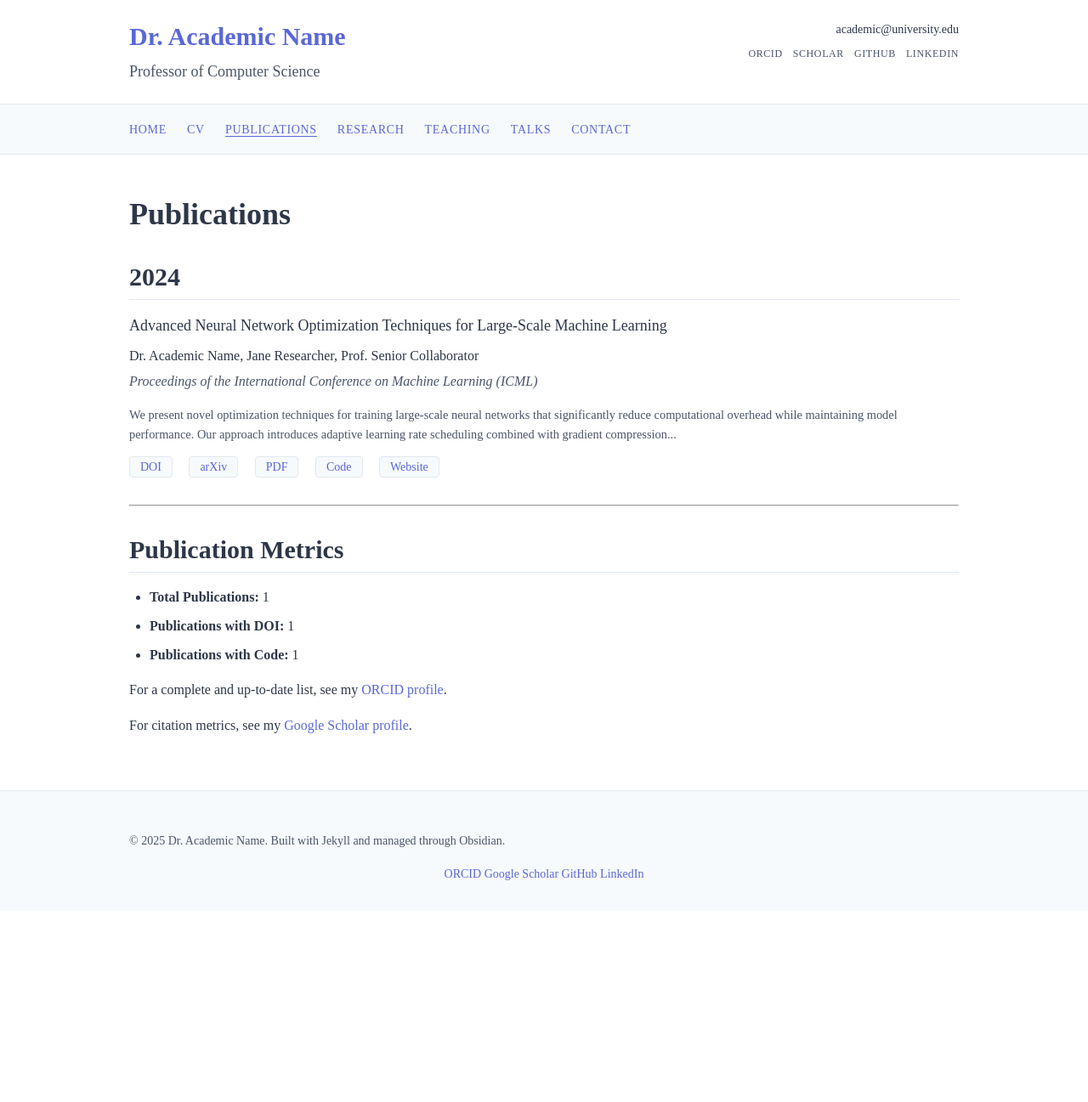
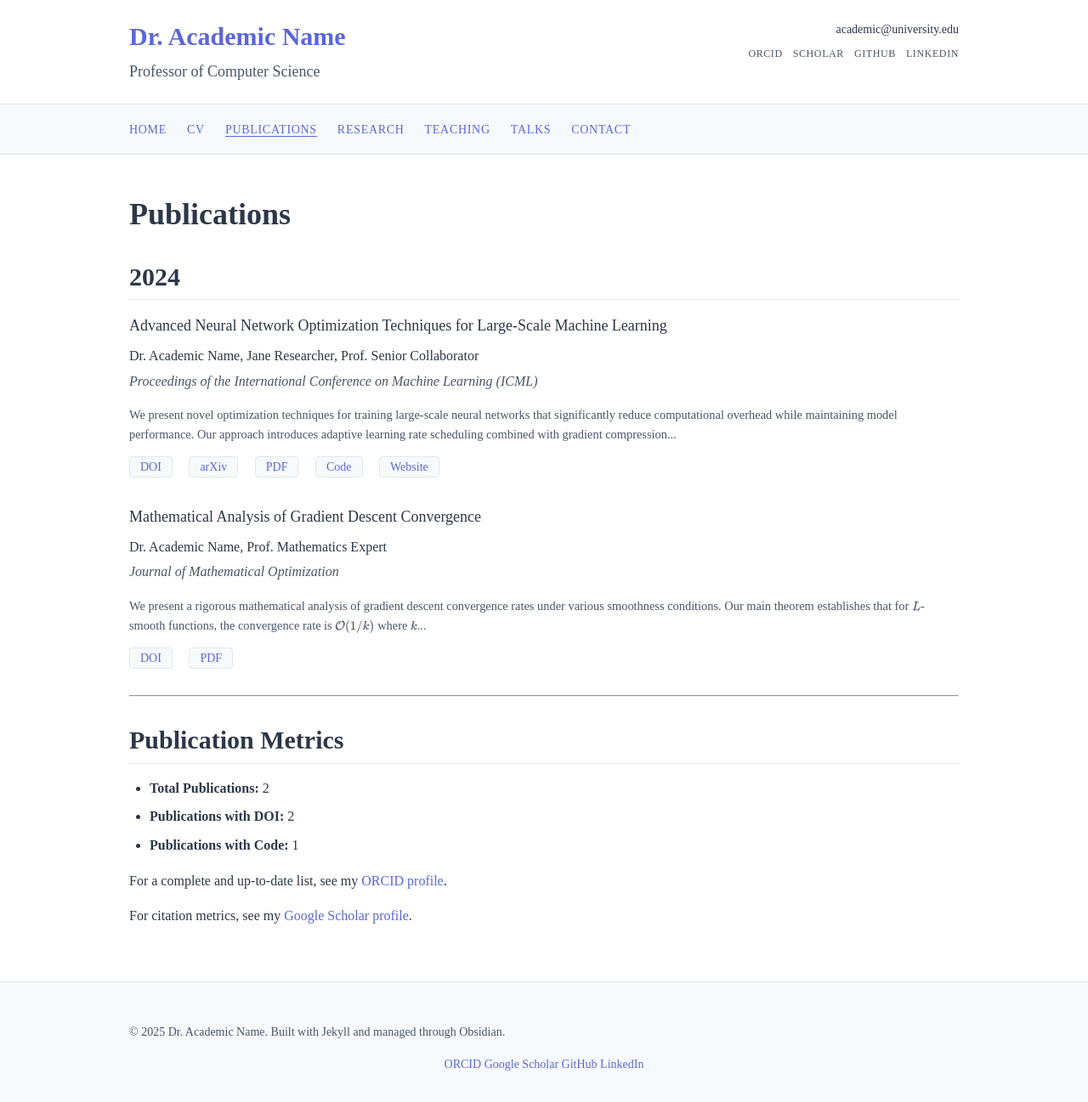
Before and after one commit to mechanicpanic/academic-website, a Jekyll site: the page built from vault/_pages/publications.md, in a window 1280 px wide. Shown: the whole page at 85% size. Built offline with Jekyll 4.4.1, drawn with Linux system fonts in a browser that asks for light colours; some web fonts are replaced; before the commit the page ends 1072 px from its top, so only the background shows below that; part of the change alters nothing that is shown.

Commit message:
Add comprehensive LaTeX rendering support with MathJax 3
- Added MathJax 3 configuration in default layout for LaTeX math rendering
- Supports both inline ($...$) and display ($$...$$) mathematics
- Added comprehensive CSS styling for mathematical expressions
- Integrated with Computer Modern typography for consistent academic appearance
- Added example publication with extensive LaTeX math demonstrations
- Includes responsive and print-friendly math rendering
- Mathematical expressions properly inherit theme colors and fonts

🤖 Generated with [Claude Code](https://claude.ai/code)

Co-Authored-By: Claude <noreply@anthropic.com>

```diff
--- a/_layouts/default.html
+++ b/_layouts/default.html
@@ -14,6 +14,29 @@
   <!-- Favicon -->
   <link rel="icon" type="image/svg+xml" href="/assets/images/favicon.svg">
   <link rel="alternate icon" href="/assets/images/favicon.ico">
+
+  <!-- MathJax for LaTeX rendering -->
+  <script>
+    MathJax = {
+      tex: {
+        inlineMath: [['$', '$'], ['\\(', '\\)']],
+        displayMath: [['$$', '$$'], ['\\[', '\\]']],
+        processEscapes: true,
+        processEnvironments: true,
+        packages: {'[+]': ['ams', 'newcommand', 'configmacros']}
+      },
+      options: {
+        ignoreHtmlClass: 'tex2jax_ignore',
+        processHtmlClass: 'tex2jax_process'
+      },
+      svg: {
+        fontCache: 'global'
+      }
+    };
+  </script>
+  <script type="text/javascript" id="MathJax-script" async
+    src="https://cdn.jsdelivr.net/npm/mathjax@3/es5/tex-svg.js">
+  </script>
 
   <!-- Academic structured data -->
   {% if page.layout == 'publication' or page.collection == 'publications' %}
--- a/assets/css/main.scss
+++ b/assets/css/main.scss
@@ -505,6 +505,40 @@ tbody tr:nth-child(even) {
   }
 }
 
+// MathJax styling
+.MathJax {
+  font-size: 1em !important;
+}
+
+mjx-container[jax="SVG"] > svg {
+  max-width: 100%;
+  height: auto;
+}
+
+// Ensure math expressions use Computer Modern when possible
+mjx-container[jax="SVG"] {
+  font-family: 'Computer Modern Serif', 'Times New Roman', serif;
+}
+
+// Inline math styling
+mjx-container[display="false"] {
+  margin: 0 0.1em;
+}
+
+// Display math styling
+mjx-container[display="true"] {
+  margin: 1em auto;
+  display: block;
+  text-align: center;
+}
+
+// Math in abstracts and content
+.abstract mjx-container,
+.publication-item mjx-container,
+.card mjx-container {
+  color: inherit;
+}
+
 // Print Styles
 @media print {
   body {
@@ -530,4 +564,10 @@ tbody tr:nth-child(even) {
   .cv-section {
     page-break-inside: avoid;
   }
+
+  // Ensure math renders properly in print
+  mjx-container[jax="SVG"] > svg {
+    max-width: 100% !important;
+    height: auto !important;
+  }
 }
--- /dev/null
+++ b/vault/_publications/2024-mathematical-analysis.md
@@ -0,0 +1,99 @@
+---
+layout: publication
+title: "Mathematical Analysis of Gradient Descent Convergence"
+date: 2024-02-10
+year: 2024
+authors:
+  - "Dr. Academic Name"
+  - "Prof. Mathematics Expert"
+venue: "Journal of Mathematical Optimization"
+type: "journal"
+status: "published"
+abstract: |
+  We present a rigorous mathematical analysis of gradient descent convergence rates under various smoothness conditions. Our main theorem establishes that for $L$-smooth functions, the convergence rate is $\mathcal{O}(1/k)$ where $k$ is the iteration number.
+keywords:
+  - "optimization"
+  - "gradient descent"
+  - "convergence analysis"
+  - "mathematical theory"
+doi: "10.1000/789012"
+pdf: "/assets/pdfs/mathematical-analysis-2024.pdf"
+bibtex: |
+  @article{academic2024mathematical,
+    title={Mathematical Analysis of Gradient Descent Convergence},
+    author={Academic, Dr. and Expert, Prof. Mathematics},
+    journal={Journal of Mathematical Optimization},
+    volume={15},
+    number={3},
+    pages={234--251},
+    year={2024},
+    publisher={Optimization Society}
+  }
+---
+
+# Mathematical Analysis of Gradient Descent Convergence
+
+## Overview
+
+This paper provides a comprehensive mathematical analysis of gradient descent algorithms, focusing on convergence guarantees under different smoothness assumptions.
+
+## Main Results
+
+### Theorem 1: Convergence Rate for Smooth Functions
+
+Let $f: \mathbb{R}^d \rightarrow \mathbb{R}$ be an $L$-smooth function. Then the gradient descent algorithm with step size $\alpha = \frac{1}{L}$ satisfies:
+
+$$f(x_k) - f(x^*) \leq \frac{L \|x_0 - x^*\|^2}{2k}$$
+
+where $x^*$ is the global minimum and $k$ is the iteration number.
+
+### Corollary 1.1: Linear Convergence for Strongly Convex Functions
+
+If $f$ is additionally $\mu$-strongly convex, then:
+
+$$\|x_k - x^*\|^2 \leq \left(1 - \frac{\mu}{L}\right)^k \|x_0 - x^*\|^2$$
+
+This gives us a linear convergence rate with condition number $\kappa = \frac{L}{\mu}$.
+
+## Key Technical Contributions
+
+1. **Smoothness Analysis**: We extend classical smoothness conditions to handle non-Euclidean norms, showing that convergence holds for general norm balls $B_p(x, r) = \{y : \|y - x\|_p \leq r\}$.
+
+2. **Adaptive Step Sizes**: Our analysis covers adaptive step size strategies where $\alpha_k = \frac{c}{\sqrt{k}}$ for some constant $c > 0$.
+
+3. **Stochastic Extensions**: The results extend to the stochastic setting where we observe $\nabla f(x_k) + \epsilon_k$ with noise $\epsilon_k$.
+
+## Mathematical Framework
+
+### Smoothness Definition
+
+A function $f$ is $L$-smooth if for all $x, y \in \mathbb{R}^d$:
+$$\|\nabla f(x) - \nabla f(y)\| \leq L \|x - y\|$$
+
+This is equivalent to the quadratic upper bound:
+$$f(y) \leq f(x) + \nabla f(x)^T (y - x) + \frac{L}{2} \|y - x\|^2$$
+
+### Proof Technique
+
+Our proof uses the potential function approach. Define $\Phi_k = f(x_k) - f(x^*)$. Then:
+
+$$\Phi_{k+1} \leq \Phi_k - \frac{\alpha}{2} \|\nabla f(x_k)\|^2 + \frac{\alpha^2 L}{2} \|\nabla f(x_k)\|^2$$
+
+Setting $\alpha = \frac{1}{L}$ gives:
+$$\Phi_{k+1} \leq \Phi_k - \frac{1}{2L} \|\nabla f(x_k)\|^2$$
+
+## Computational Complexity
+
+The algorithm requires $\mathcal{O}(\epsilon^{-1})$ iterations to achieve $f(x_k) - f(x^*) \leq \epsilon$, where each iteration costs $\mathcal{O}(d)$ operations for gradient computation.
+
+For strongly convex functions, this improves to $\mathcal{O}(\kappa \log(\epsilon^{-1}))$ iterations.
+
+## Impact and Applications
+
+This theoretical framework has been applied to:
+- Machine learning optimization
+- Signal processing algorithms
+- Control theory problems
+- Numerical analysis of PDEs
+
+The convergence guarantees provide theoretical backing for practical implementations across these domains.
```
